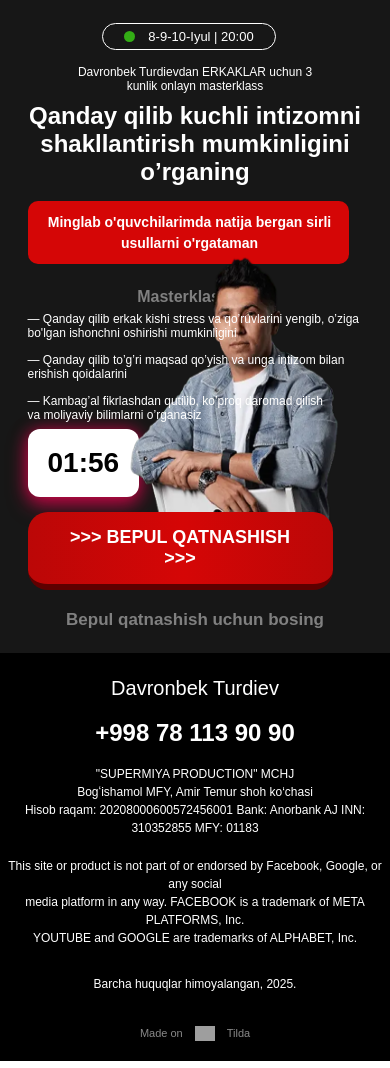
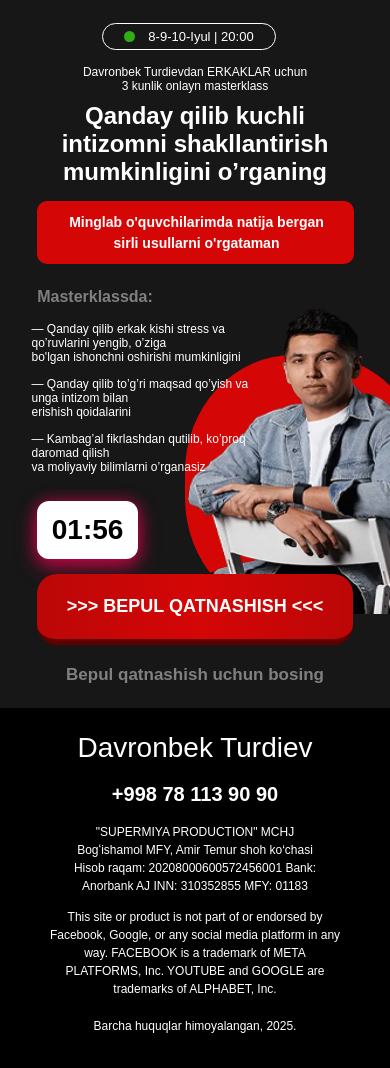
Before and after one commit to MirakbarFrontend/second-site, a plain HTML site: page index.html in a window 390 px wide. Drawn offline with Linux system fonts and the light colour scheme; grey boxes are pictures that could not be loaded.

Commit message:
add luck

```diff
--- a/css/styles.css
+++ b/css/styles.css
@@ -30,6 +30,7 @@ a {
 	padding-bottom: 91px;
 	background-color: var(--color-grey-9, #171717);
 	color: white;
+	overflow: hidden;
 }
 .date__container {
 	display: flex;
@@ -111,6 +112,7 @@ a {
 	margin-bottom: 24px;
 }
 .date__bottom-btn {
+	text-wrap: nowrap;
 	margin-right: 90px;
 	font-weight: 700;
 	font-size: 15px;
@@ -148,14 +150,10 @@ a {
 	font-size: 17px;
 	color: var(--color-grey-50, #808080);
 }
-.date__img {
-	position: relative;
-	bottom: -90px;
-	width: 474px;
-	height: 696px;
-}
 
 .site-footer {
+	position: relative;
+	z-index: 10;
 	background-color: #000;
 	color: #fff;
 	text-align: center;
@@ -174,6 +172,12 @@ a {
 	font-weight: 700;
 	margin-bottom: 15px;
 }
+.footer-content {
+	display: flex;
+	align-items: center;
+	justify-content: center;
+	flex-direction: column;
+}
 
 .footer-content p {
 	margin-bottom: 13px;
@@ -186,16 +190,8 @@ a {
 	font-size: 12px;
 	font-weight: 400;
 	margin-bottom: 19px;
-}
-
-.made-on {
-	display: flex;
-	justify-content: center;
-	align-items: center;
-	margin-top: 23px;
-	gap: 12px;
-	font-size: 11px;
-	color: #888;
+	max-width: 481px;
+	width: 100%;
 }
 
 /* Modal asosiy fon */
@@ -299,9 +295,31 @@ label {
 	border-radius: 5px;
 	font-weight: bold;
 }
+.image-wrapper {
+	position: relative;
+}
 
+.bg-red {
+	position: absolute;
+	top: 225px;
+	right: -3px;
+	width: 475px;
+	height: 650px;
+	border-radius: 40%;
+	background-color: #bb0707;
+}
+
+.date__img {
+	position: relative;
+	bottom: -95px;
+	width: 474px;
+	height: 696px;
+}
 .iti {
 	width: 100%;
+}
+.media-img {
+	display: none;
 }
 @keyframes modalFadeIn {
 	from {
@@ -341,9 +359,12 @@ label {
 	}
 	.date__inner-info-text {
 		font-size: 18px;
+		max-width: 280px;
 	}
 	.date__inner-title4 {
 		font-size: 13;
+		text-align: start;
+		margin-bottom: 10px;
 	}
 	.date__inner-list {
 		margin-bottom: 20px;
@@ -363,9 +384,16 @@ label {
 		padding: 22px 30px;
 	}
 	.date__img {
-		bottom: -50px;
+		bottom: -55px;
 		width: 444px;
 		height: 600px;
+	}
+	.bg-red {
+		top: 175px;
+		right: -3px;
+		width: 445px;
+		border-radius: 45%;
+		height: 550px;
 	}
 }
 @media screen and (max-width: 986px) {
@@ -400,12 +428,23 @@ label {
 		padding: 15px 25px;
 	}
 	.date__img {
-		bottom: -50px;
+		bottom: -58px;
 		width: 300px;
+		height: 400px;
+	}
+	.bg-red {
+		top: 125px;
+		right: -3px;
+		width: 305px;
+		border-radius: 45%;
 		height: 400px;
 	}
 }
 @media screen and (max-width: 768px) {
+	.modal-title {
+		font-size: 22px;
+		margin-bottom: 10px;
+	}
 	.date {
 		padding-top: 23px;
 		padding-bottom: 23px;
@@ -419,15 +458,32 @@ label {
 	}
 	.date__top-text {
 		margin-top: 15px;
-		max-width: 259px;
+		max-width: 230px;
 	}
 	.date__inner {
 		max-width: 335px;
+		display: flex;
+		align-items: center;
+		justify-content: center;
+		flex-direction: column;
+	}
+	.date__inner-title {
+		font-size: 24px;
+		max-width: 297px;
+	}
+	.date__inner-title4 {
+		margin-left: -200px;
 	}
 	.date__inner-list {
 		text-align: start;
 		position: relative;
-		z-index: 1;
+		z-index: 100;
+		margin-left: -100px;
+	}
+	.date__inner-item {
+		max-width: 227px;
+		width: 100%;
+		margin-bottom: 13px;
 	}
 	.date__bottom {
 		margin-top: 7px;
@@ -437,15 +493,35 @@ label {
 	}
 	.date__bottom-btn {
 		margin-top: 15px;
-		padding: 15px 25px;
-		z-index: 1;
+		padding: 22px 30px;
+		z-index: 100;
+		margin-right: 0;
 	}
 	.date__img {
+		display: none;
+	}
+	.image-wrapper {
+		background: linear-gradient(0deg, #171717 57%, rgba(23, 23, 23, 0) 100%);
+	}
+	.bg-red {
+		top: -330px;
+		right: -230px;
+		width: 240px;
+		height: 260px;
+		border-radius: 45%;
+		background-color: #d50606;
+	}
+	.media-img {
 		position: absolute;
-		right: 50px;
-		top: 250px;
+		right: -201px;
+		top: -385px;
 		width: 214px;
 		height: 314px;
+		z-index: 1;
+		display: block;
+	}
+	.date__timer {
+		padding: 15px;
 	}
 
 	.site-footer {
@@ -455,22 +531,26 @@ label {
 
 	.site-footer h2 {
 		margin-bottom: 15px;
+		font-size: 28px;
 	}
 
 	.site-footer .phone {
-		font-size: 24px;
+		font-size: 20px;
 		margin-bottom: 14px;
 	}
 
-	.footer-content p {
+	.footer-content {
+		display: flex;
+		align-items: center;
+		justify-content: center;
+		flex-direction: column;
+	}
+	.text {
 		margin-bottom: 20px;
+		max-width: 295px;
 	}
-
 	.footer-content .disclaimer {
-		margin-bottom: 28px;
-	}
-
-	.made-on {
-		margin-top: 33px;
+		max-width: 299px;
+		width: 100%;
 	}
 }
--- a/index.html
+++ b/index.html
@@ -38,14 +38,18 @@
 							</li>
 						</ul>
 						<div class="date__bottom">
-							<button class="date__bottom-btn" onclick="openModal()">>>> BEPUL QATNASHISH >>></button>
+							<button class="date__bottom-btn" onclick="openModal()">>>> BEPUL QATNASHISH <<<</button>
 							<div class="date__timer" id="timer">02:00</div>
 						</div>
 						<p class="date__inner-text">Bepul qatnashish uchun bosing</p>
 					</div>
 				</div>
-				<div class="date__img-wrapper"></div>
-				<img class="date__img person" src="img/date-img.png" alt="img" />
+
+				<div class="image-wrapper">
+					<div class="bg-red"></div>
+					<img class="date__img" src="img/date-img.png" alt="img" />
+					<img class="media-img" src="img/media-img.png" alt="" width="214" height="314" />
+				</div>
 			</div>
 		</div>
 		<div id="myModal" class="modal">
@@ -62,7 +66,7 @@
 
 				<label for="phone">Telefon raqamingiz</label>
 				<div class="phone-wrapper">
-					<input class="input" type="tel" id="phone" name="number" placeholder="+998 99-999-9999" />
+					<input class="input" type="tel" id="phone" name="number" placeholder="+998 99-999-9999" autocomplete="tel" />
 				</div>
 				<small class="error-msg" id="phoneError">Required field</small>
 
@@ -82,23 +86,16 @@
 			<div class="footer-content">
 				<h2>Davronbek Turdiev</h2>
 				<p class="phone">+998 78 113 90 90</p>
-				<p>
+				<p class="text">
 					"SUPERMIYA PRODUCTION" MCHJ<br />
 					Bogʻishamol MFY, Amir Temur shoh ko‘chasi<br />
 					Hisob raqam: 20208000600572456001 Bank: Anorbank AJ INN: 310352855 MFY: 01183
 				</p>
 				<p class="disclaimer">
-					This site or product is not part of or endorsed by Facebook, Google, or any social<br />
-					media platform in any way. FACEBOOK is a trademark of META PLATFORMS, Inc.<br />
-					YOUTUBE and GOOGLE are trademarks of ALPHABET, Inc.
+					This site or product is not part of or endorsed by Facebook, Google, or any social media platform in any way. FACEBOOK
+					is a trademark of META PLATFORMS, Inc. YOUTUBE and GOOGLE are trademarks of ALPHABET, Inc.
 				</p>
 				<p>Barcha huquqlar himoyalangan, 2025.</p>
-
-				<div class="made-on">
-					<span>Made on</span>
-					<img src="https://static.tildacdn.one/img/tildacopy.png" alt="Tilda" width="20" />
-					<span>Tilda</span>
-				</div>
 			</div>
 		</footer>
 		<!-- JS -->
```
Also changed, not shown: img/media-img.png (added).
